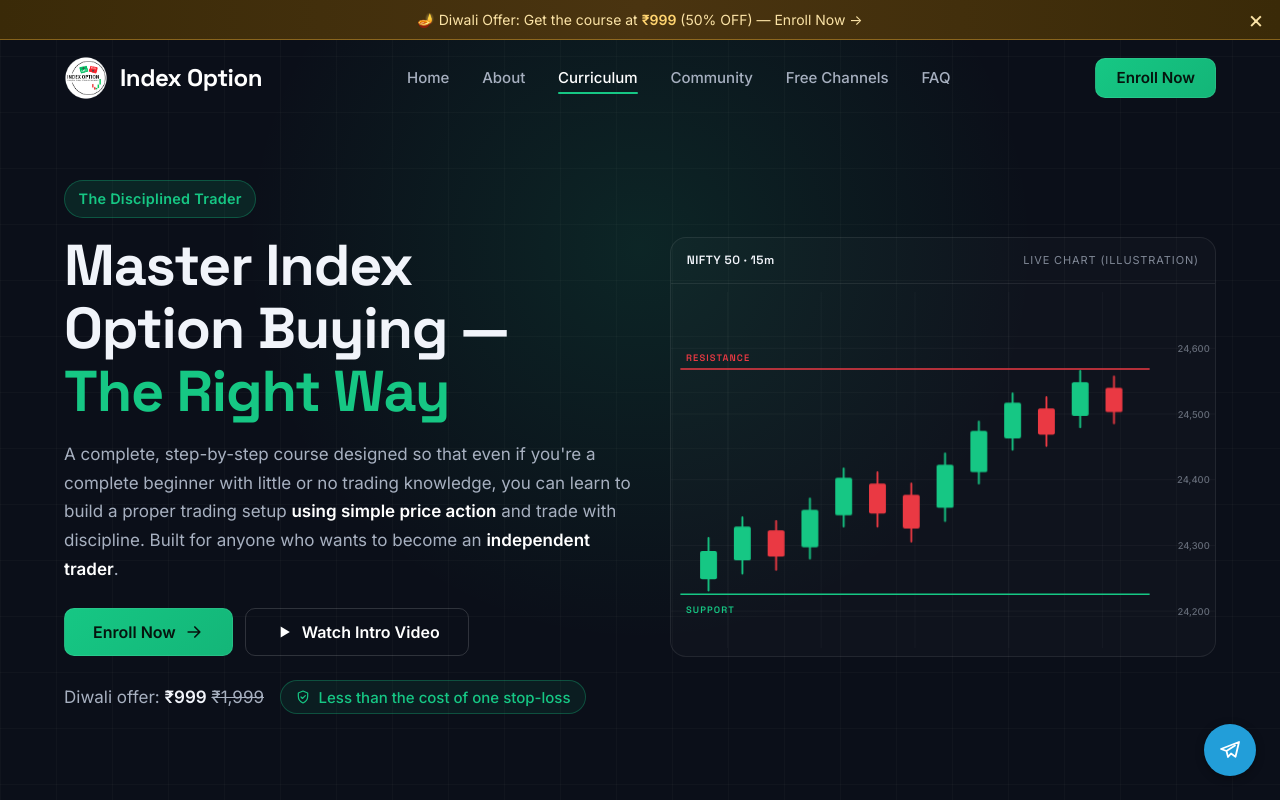
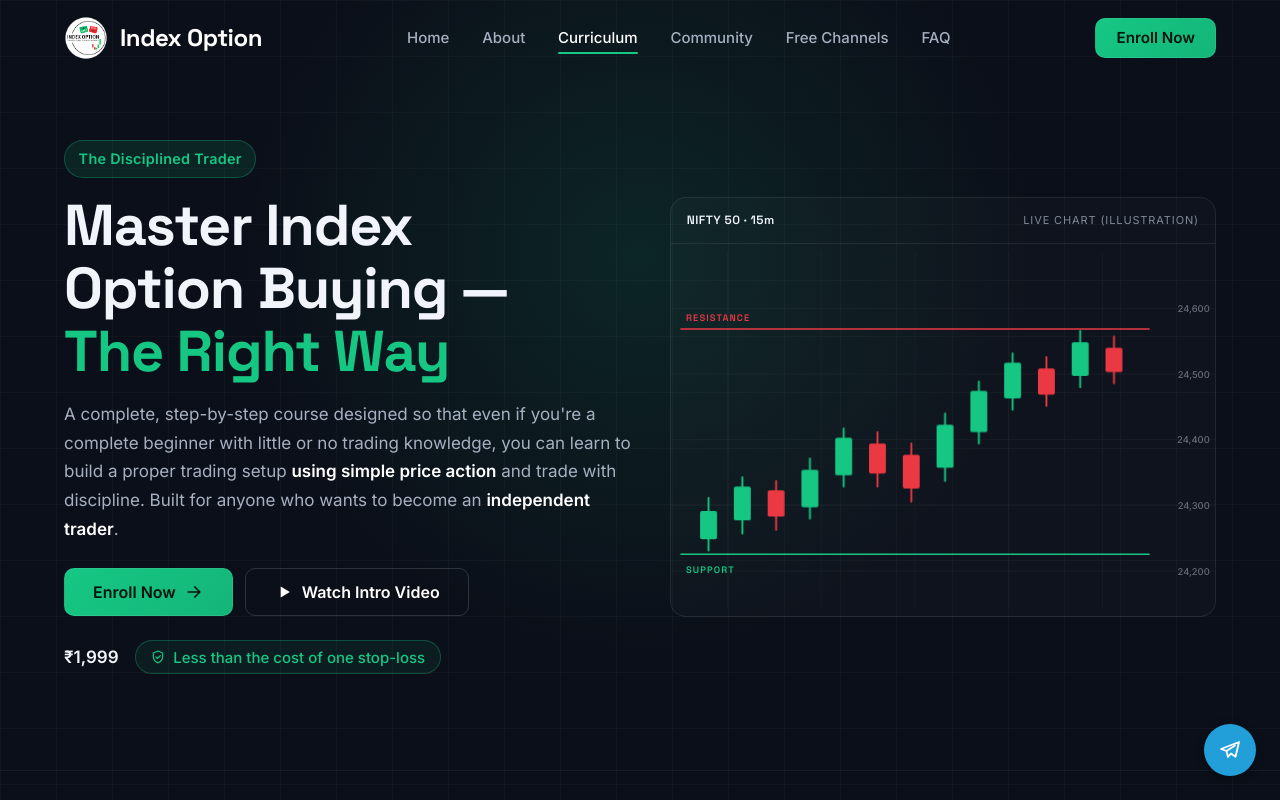
Before and after one commit to TheYogii/indexoption, a plain HTML site: page index.html in a window 1280 px wide. Shown: the top 800 px of the page. Drawn offline with Linux system fonts and the light colour scheme.

Commit message:
Instructor card website button, remove announcement bar, set price to 1999
Co-Authored-By: Claude Sonnet 5.5 <noreply@anthropic.com>

```diff
--- a/css/style.css
+++ b/css/style.css
@@ -44,13 +44,12 @@
   --card-bg: rgba(255, 255, 255, 0.02);
   --card-border: rgba(255, 255, 255, 0.08);
   --nav-h: 72px;
-  --bar-h: 0px; /* becomes 40px while the offer bar is visible (html.has-bar) */
   --ease: cubic-bezier(0.22, 0.61, 0.36, 1);
 }
 
 /* 2. BASE ------------------------------------------------------------------ */
 *, *::before, *::after { box-sizing: border-box; }
-html { scroll-behavior: smooth; scroll-padding-top: calc(var(--nav-h) + var(--bar-h) + 8px); -webkit-text-size-adjust: 100%; }
+html { scroll-behavior: smooth; scroll-padding-top: calc(var(--nav-h) + 8px); -webkit-text-size-adjust: 100%; }
 body {
   margin: 0;
   font-family: var(--font-body);
@@ -132,7 +131,7 @@ button { font: inherit; color: inherit; cursor: pointer; }
 .btn--block { width: 100%; }
 
 /* 5. NAVBAR ---------------------------------------------------------------- */
-.navbar { position: fixed; inset: var(--bar-h) 0 auto 0; z-index: 100; height: var(--nav-h); }
+.navbar { position: fixed; inset: 0 0 auto 0; z-index: 100; height: var(--nav-h); }
 /* background + blur live on a pseudo-element so the logo is never inside the blurred/filtered layer */
 .navbar::before { content: ""; position: absolute; inset: 0; z-index: -1; background: transparent; border-bottom: 1px solid transparent; transition: background .3s, border-color .3s; }
 .navbar.is-scrolled::before, .navbar.is-open::before { background: rgba(11,15,25,.85); -webkit-backdrop-filter: blur(14px); backdrop-filter: blur(14px); border-bottom-color: var(--card-border); }
@@ -161,7 +160,7 @@ button { font: inherit; color: inherit; cursor: pointer; }
 .hamburger[aria-expanded="true"] span:nth-child(3) { transform: translateY(-7px) rotate(-45deg); }
 
 /* 6. HERO ------------------------------------------------------------------ */
-.hero { position: relative; padding: calc(var(--nav-h) + var(--bar-h) + var(--sp-6)) 0 var(--section-y); overflow: hidden; }
+.hero { position: relative; padding: calc(var(--nav-h) + var(--sp-6)) 0 var(--section-y); overflow: hidden; }
 .hero__glow { position: absolute; width: min(900px, 140vw); aspect-ratio: 1; top: -25%; left: 50%; transform: translateX(-50%); background: radial-gradient(circle, rgba(22,199,132,.12), transparent 62%); pointer-events: none; }
 .hero__grid { position: relative; display: grid; gap: var(--sp-7); align-items: center; }
 .hero__sub { font-size: var(--fs-lg); color: var(--text-muted); max-width: 40em; }
@@ -205,8 +204,10 @@ button { font: inherit; color: inherit; cursor: pointer; }
 .instructor__bio { max-width: 320px; margin: 0 auto var(--sp-4); color: var(--text-muted); font-size: .95rem; }
 .instructor__bio strong { color: var(--text); font-weight: 600; }
 .instructor__btn { max-width: 100%; padding: 0 16px; font-size: .9rem; }
-.instructor__btn .icon { color: #229ED9; flex: 0 0 auto; }
-.instructor__disclaimer { max-width: 320px; margin: var(--sp-4) auto 0; font-size: 13px; line-height: 1.5; color: var(--text-muted); opacity: .85; }
+.instructor__btn .icon { color: var(--accent); flex: 0 0 auto; }
+.instructor__link { color: var(--accent); text-decoration: none; }
+.instructor__link:hover, .instructor__link:focus-visible { text-decoration: underline; text-underline-offset: 3px; }
+.instructor__disclaimer { max-width: 320px; margin: 0 auto var(--sp-4); font-size: 13px; line-height: 1.5; color: var(--text-muted); opacity: .85; }
 @media (min-width: 768px) { .instructor__photo { width: 156px; height: 156px; } }
 
 /* 8. CURRICULUM ------------------------------------------------------------ */
@@ -313,7 +314,7 @@ button { font: inherit; color: inherit; cursor: pointer; }
 .price { display: flex; align-items: baseline; justify-content: center; flex-wrap: wrap; gap: .75rem; margin: var(--sp-4) 0 var(--sp-5); }
 .price__now { font-family: var(--font-head); font-size: clamp(2rem, 1.6rem + 2vw, 2.9rem); font-weight: 700; color: var(--accent); }
 .price__old { color: var(--text-muted); font-size: 1.2rem; }
-[data-offer-only][hidden], [data-offer-off][hidden], .offer-bar[hidden], .price-valid[hidden] { display: none !important; }
+[data-offer-only][hidden], [data-offer-off][hidden], .price-valid[hidden] { display: none !important; }
 .price-badge { display: inline-block; margin: 0 0 var(--sp-3); padding: .35rem .9rem; border-radius: 999px; font-size: var(--fs-sm); font-weight: 600; color: #F5B73B; background: rgba(245,183,59,.12); border: 1px solid rgba(245,183,59,.45); }
 .price-save { display: inline-block; margin: calc(-1 * var(--sp-3)) 0 var(--sp-3); padding: .25rem .8rem; border-radius: 999px; font-size: var(--fs-sm); font-weight: 600; color: var(--accent); background: var(--accent-soft); }
 .price-valid { margin: 0 0 var(--sp-4); font-size: var(--fs-sm); color: var(--text-muted); }
@@ -327,16 +328,6 @@ button { font: inherit; color: inherit; cursor: pointer; }
 .sticky-cta { display: flex; align-items: center; justify-content: space-between; gap: 1rem; }
 .sticky-cta__price { margin: 0; font-size: 1.1rem; color: var(--text-muted); }
 .sticky-cta__price b { color: var(--accent); font-family: var(--font-head); font-size: 1.35rem; margin-right: .35rem; }
-/* announcement bar */
-html.has-bar { --bar-h: 40px; }
-.offer-bar { position: fixed; top: 0; left: 0; right: 0; z-index: 110; height: 40px; display: flex; align-items: center; justify-content: center; background: linear-gradient(90deg, #3A2A08, #4A3410 50%, #3A2A08); border-bottom: 1px solid rgba(245,183,59,.4); color: #FBE3A6; font-size: 14px; }
-.offer-bar__link { display: block; padding: 0 44px; text-align: center; white-space: nowrap; overflow: hidden; text-overflow: ellipsis; color: inherit; max-width: 100%; }
-.offer-bar__link b { color: #FFD470; }
-.offer-bar__link:hover { color: #FFFFFF; }
-.offer-bar__short { display: none; }
-.offer-bar__close { position: absolute; right: 4px; top: 50%; transform: translateY(-50%); width: 40px; height: 40px; display: grid; place-items: center; background: none; border: 0; color: #FBE3A6; font-size: 24px; line-height: 1; cursor: pointer; }
-.offer-bar__close:hover { color: #FFFFFF; }
-@media (max-width: 640px) { .offer-bar { font-size: 13px; } .offer-bar__full { display: none; } .offer-bar__short { display: inline; } }
 .checklist--lg { text-align: left; margin-bottom: var(--sp-6); }
 .checklist--lg li { font-size: .95rem; }
 .price-card__note { margin: var(--sp-4) 0 0; font-size: var(--fs-sm); color: var(--text-muted); }
@@ -477,7 +468,7 @@ html.has-bar { --bar-h: 40px; }
   .nav-link { min-height: 44px; padding: 0 .9rem; border: 0; }
   .nav-link::after { content: ""; position: absolute; left: .9rem; right: .9rem; bottom: 6px; height: 2px; border-radius: 2px; background: var(--accent); transform: scaleX(0); transition: transform .25s var(--ease); }
   .nav-link:hover::after, .nav-link.is-active::after { transform: scaleX(1); }
-  .hero { padding-top: calc(var(--nav-h) + var(--bar-h) + var(--sp-8)); padding-bottom: var(--sp-9); }
+  .hero { padding-top: calc(var(--nav-h) + var(--sp-8)); padding-bottom: var(--sp-9); }
   .footer__top { grid-template-columns: 1.5fr 1fr 1.3fr 1fr; gap: var(--sp-7); }
   .legal { display: grid; grid-template-columns: 240px minmax(0, 760px); gap: var(--sp-8); justify-content: center; align-items: start; }
   .legal__body { margin-inline: 0; }
--- a/index.html
+++ b/index.html
@@ -65,15 +65,6 @@
 
 <a class="skip-link" href="#main">Skip to content</a>
 <div class="progress" id="progress" aria-hidden="true"></div>
-
-<!-- Offer bar: shown by JS only while CONFIG.pricing offer is active -->
-<div class="offer-bar" id="offer-bar" hidden>
-  <a class="offer-bar__link" href="#pricing" data-enroll>
-    <span class="offer-bar__full">🪔 <span data-price="label"></span>: Get the course at <b data-price="offer"></b> (<span data-price="percent"></span>% OFF) — Enroll Now →</span>
-    <span class="offer-bar__short">🪔 <span data-price="label"></span>: <b data-price="offer"></b> (<span data-price="percent"></span>% OFF) →</span>
-  </a>
-  <button type="button" class="offer-bar__close" id="offer-close" aria-label="Dismiss offer">×</button>
-</div>
 
 <!-- ===================== 1. NAVBAR ===================== -->
 <header class="navbar" id="navbar">
@@ -177,9 +168,9 @@
       </div>
       <p class="instructor__name" data-config-text="instructorName">Yogi</p>
       <p class="instructor__role">Index Options Trader &amp; Web Developer</p>
-      <p class="instructor__bio">I share my <strong>personal analysis and trades for free</strong> on my Telegram channel, so you can see how I read the market before you join.</p>
-      <a class="btn btn--ghost btn--sm instructor__btn" href="https://t.me/trade_index_option" data-config-link="telegramChannel" target="_blank" rel="noopener noreferrer"><svg class="icon" aria-hidden="true"><use href="#i-telegram"/></svg>Follow my free Telegram channel</a>
+      <p class="instructor__bio">I share my <strong>personal analysis and trades for free</strong> on my <a class="instructor__link" href="https://t.me/trade_index_option" data-config-link="telegramChannel" target="_blank" rel="noopener noreferrer">Telegram channel</a>, so you can see how I read the market before you join.</p>
       <p class="instructor__disclaimer">Shared for educational purposes only, not buy/sell recommendations.</p>
+      <a class="btn btn--ghost btn--sm instructor__btn" href="https://theyogi.pages.dev/" data-config-link="personalWebsite" target="_blank" rel="noopener noreferrer"><svg class="icon" aria-hidden="true" viewBox="0 0 24 24" fill="none" stroke="currentColor" stroke-width="1.8" stroke-linecap="round" stroke-linejoin="round"><circle cx="12" cy="12" r="9"/><path d="M3 12h18M12 3c2.5 2.7 3.8 5.7 3.8 9S14.5 18.3 12 21c-2.5-2.7-3.8-5.7-3.8-9S9.5 5.7 12 3Z"/></svg>Visit my website</a>
     </aside>
   </div>
 </section>
--- a/js/main.js
+++ b/js/main.js
@@ -11,7 +11,7 @@ const CONFIG = {
   pricing: {
     originalPrice: 1999,
     offerPrice: 999,
-    offerActive: true,          // set to false after Diwali
+    offerActive: false,         // Diwali offer ended; set to true to bring it back
     offerLabel: "Diwali Offer",
     offerEndDate: ""            // optional, e.g. "2026-11-15". Leave empty to hide the end date
   },
@@ -21,6 +21,7 @@ const CONFIG = {
   telegramChannel: "https://t.me/trade_index_option",   // free public Telegram channel
   whatsappChannel: "https://whatsapp.com/channel/0029VaA5Sg5Fi8xhPflS9w2s", // free public WhatsApp channel
   telegramBot: "https://t.me/Index_Option_bot",          // public bot for questions (anyone, enrolled or not)
+  personalWebsite: "https://theyogi.pages.dev/",   // instructor's personal website
   instagram: "https://www.instagram.com/the.disciplined__trader/",   // Instagram profile
   youtube: "https://www.youtube.com/@csPoint"   // YouTube channel
 };
@@ -94,20 +95,6 @@ CONFIG.introVideoEmbed = CONFIG.introVideoId ? "https://www.youtube-nocookie.com
     if (faq) faq.textContent = active
       ? "The course fee is " + fmt(P.originalPrice) + ". For " + P.offerLabel.replace(/\s*Offer$/i, "") + ", it's available at " + fmt(P.offerPrice) + " (" + percent + "% OFF), which is less than what a single stop-loss hit on one Nifty lot usually costs."
       : "The course fee is " + fmt(P.originalPrice) + ", which is less than what a single stop-loss hit on one Nifty lot usually costs.";
-
-    // Announcement bar: dismissible, closed state remembered for the session
-    const bar = $("#offer-bar");
-    let closed = false;
-    try { closed = sessionStorage.getItem("offerBarClosed") === "1"; } catch (e) {}
-    const showBar = !!bar && active && !closed;
-    if (bar) bar.hidden = !showBar;
-    document.documentElement.classList.toggle("has-bar", showBar);
-    const close = $("#offer-close");
-    if (close) close.addEventListener("click", () => {
-      try { sessionStorage.setItem("offerBarClosed", "1"); } catch (e) {}
-      bar.hidden = true;
-      document.documentElement.classList.remove("has-bar");
-    });
 
     // Course structured data (SEO), built from the same CONFIG
     if ($("#pricing")) {
```
